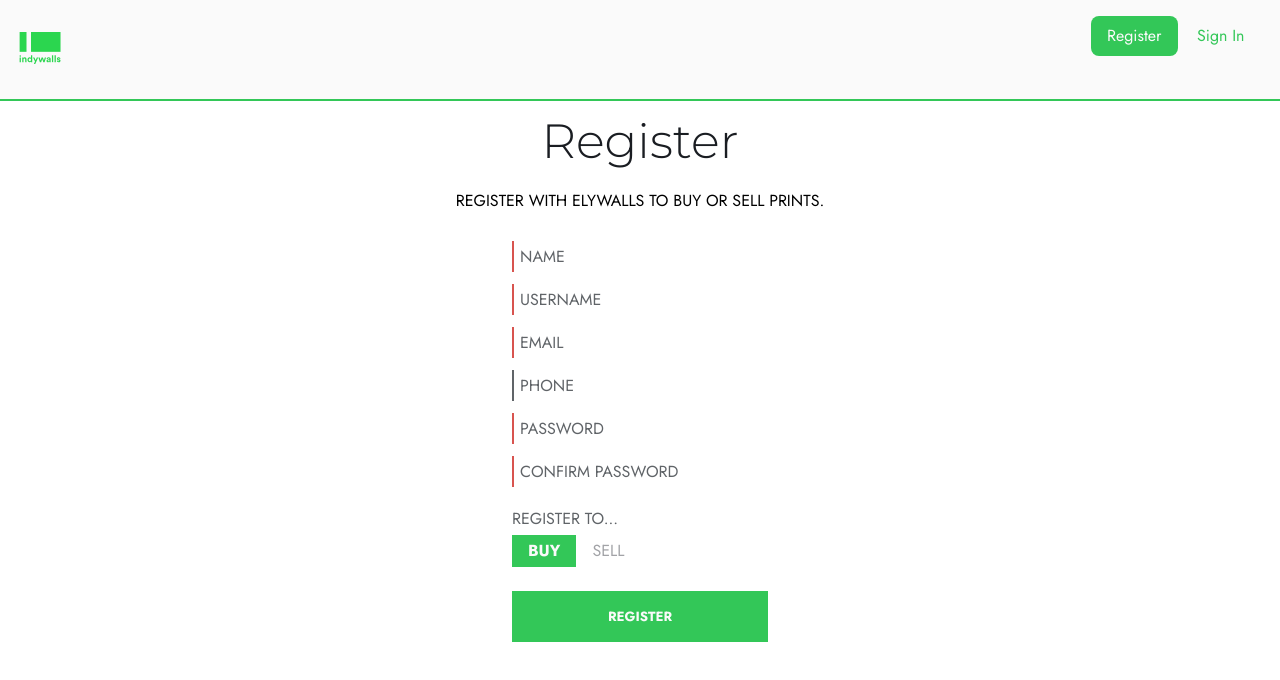
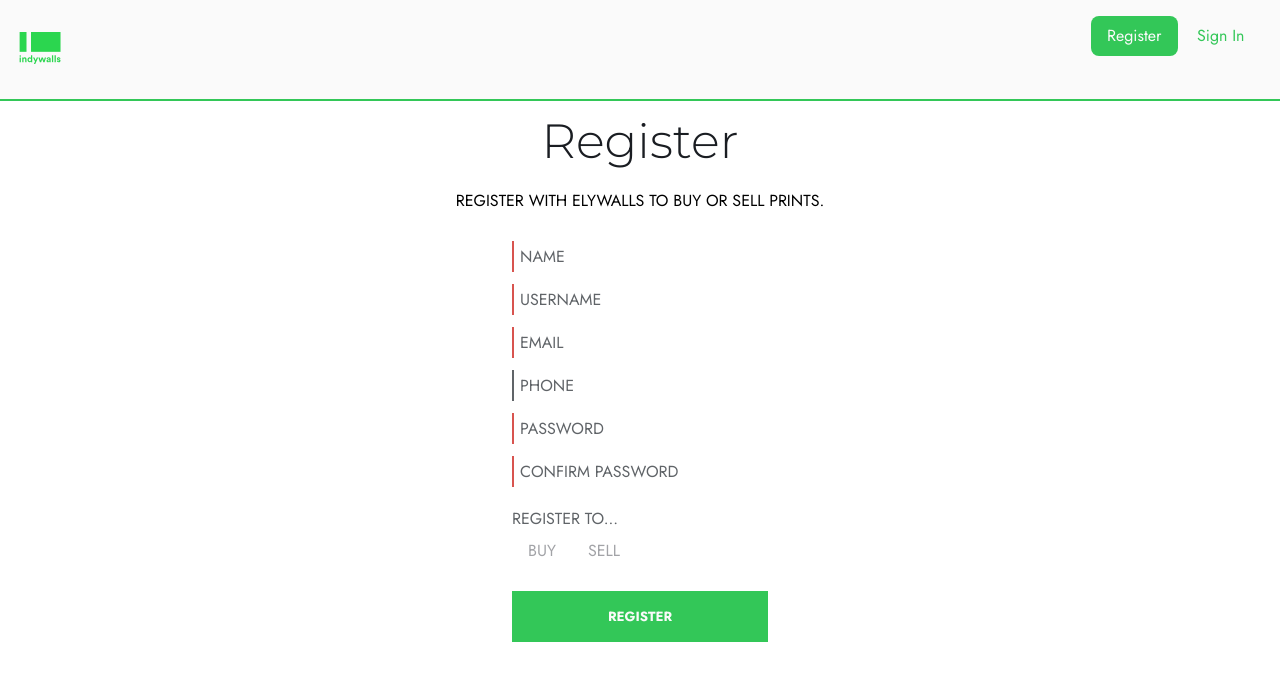
Before and after one commit to saakethtypes/elywalls, a React (Create React App) app in the folder elyreacts/: page /register in a window 1280 px wide. Shown: the top 680 px of the page. Built offline with nearby package versions, Linux system fonts and the light colour scheme.

Commit message:
fix: Temporarily remove default accountType value
Value wasn't set correctly in state

```diff
--- a/elyreacts/src/pages/Register.js
+++ b/elyreacts/src/pages/Register.js
@@ -27,11 +27,6 @@ export const Register = ({
 
     const { registerUser } = useContext(GlobalContext);
     const { registerArtist } = useContext(GlobalContext);
-
-    const getQueryParam = (queryParam) => {
-        const query = new URLSearchParams(location.search);
-        return query.get(queryParam);
-    };
 
     const getEmailDomain = emailString => {
         return emailString.split('@')[-0];
@@ -185,11 +180,11 @@ export const Register = ({
                         options={[
                             {
                                 value: "buy",
-                                isDefault: getQueryParam('type') !== "artist" // True by default, false if artist
+                                isDefault: false
                             },
                             {
                                 value: "sell",
-                                isDefault: getQueryParam('type') === "artist" // False by default, true if artist
+                                isDefault: false
                             }
                         ]}
                         onChange={e => setAccountType(e.target.value)} />
```
